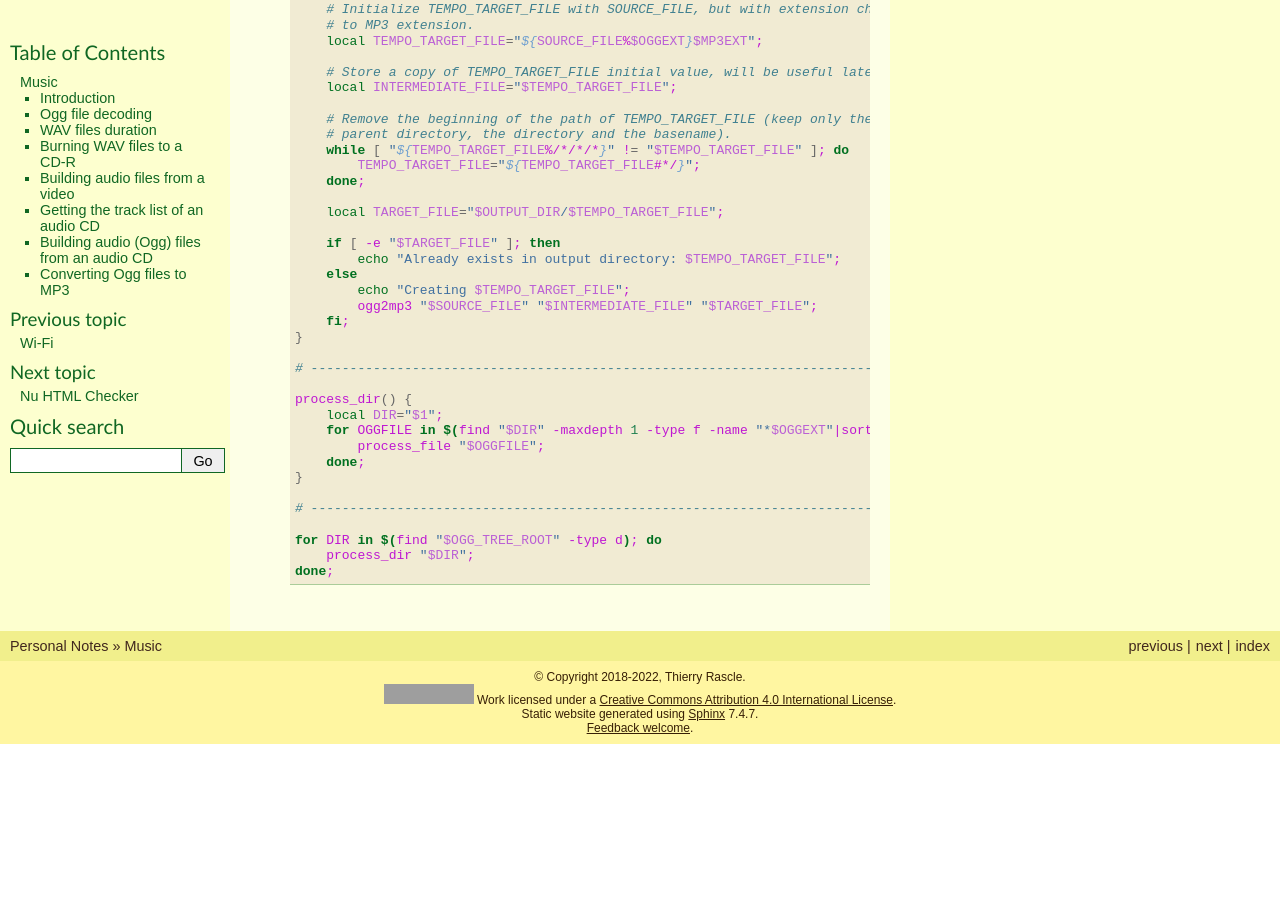
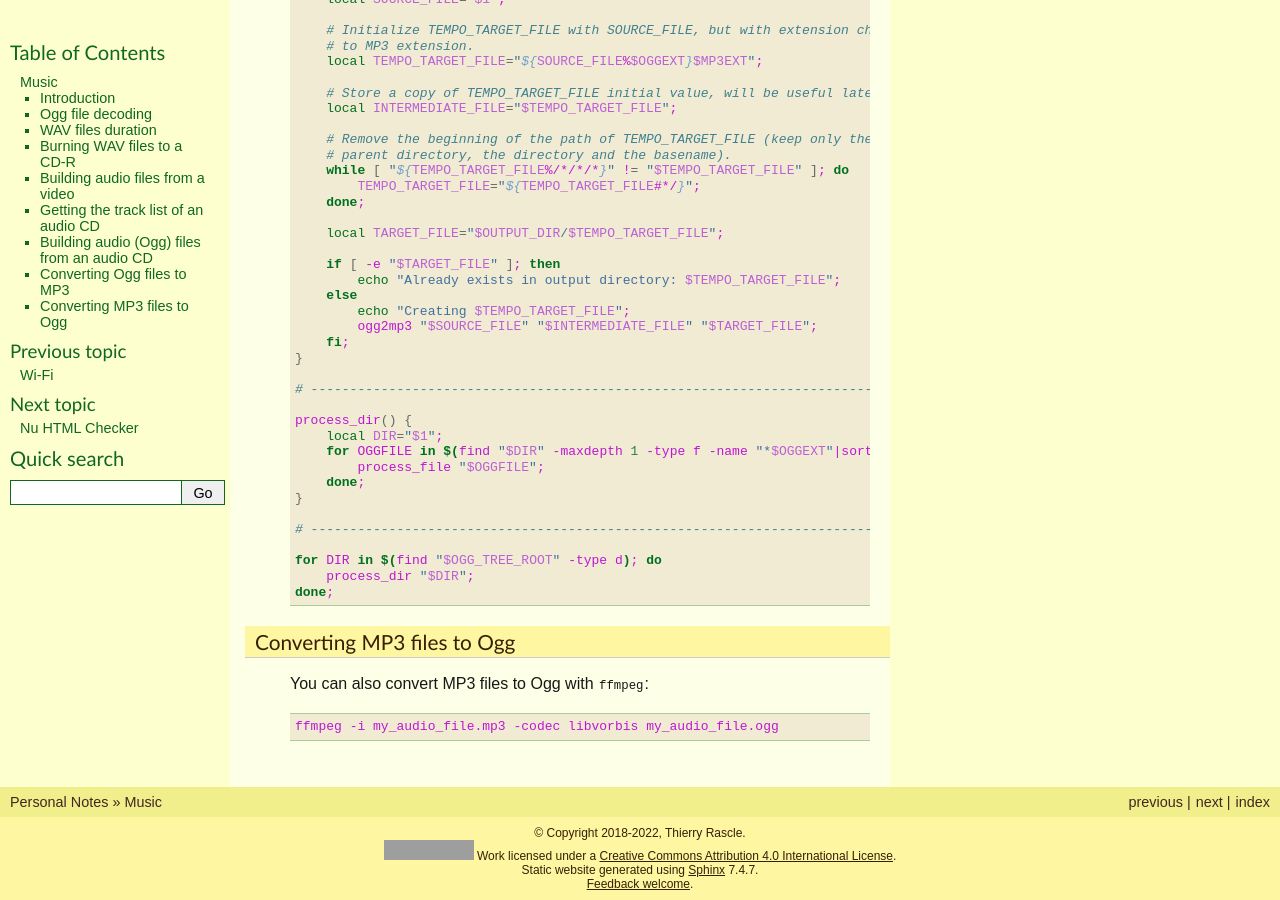
Before and after one commit to thierr26/thierr26_personal_notes_sphinx_sources, a Sphinx documentation site: the page built from source/music.rst, in a window 1280 px wide and 900 px high, scrolled down 6789 px. Built offline with Sphinx 7.4.7, drawn with Linux system fonts in a browser that asks for light colours; before the commit the page ends 7533 px from its top, so only the background shows below that; some of the changed text lies outside the part shown; grey boxes are pictures that could not be loaded.

Commit message:
Add MP3 to Ogg conversion in Music page

```diff
--- a/source/music.rst
+++ b/source/music.rst
@@ -366,7 +366,7 @@ Converting Ogg files to MP3
 Converting an Ogg file to `MP3 <https://en.wikipedia.org/wiki/MP3>`_ is pretty
 easy with ``ffmpeg``::
 
-  ffmpeg -i my_audio_file.ogg my_audio_file.mp3
+  ffmpeg -i my_audio_file/usr/share/music/kptn/flammes/10\ -\ Irresistant.mp3.ogg my_audio_file.mp3
 
 Metadata can be included in the MP3 output file. Example::
 
@@ -481,3 +481,16 @@ Here's the code of the script::
   for DIR in $(find "$OGG_TREE_ROOT" -type d); do
       process_dir "$DIR";
   done;
+
+
+Converting MP3 files to Ogg
+---------------------------
+
+.. index::
+  single: Ogg
+  single: ffmpeg
+  pair: MP3; converting
+
+You can also convert MP3 files to Ogg with ``ffmpeg``::
+
+  ffmpeg -i my_audio_file.mp3 -codec libvorbis my_audio_file.ogg
```
